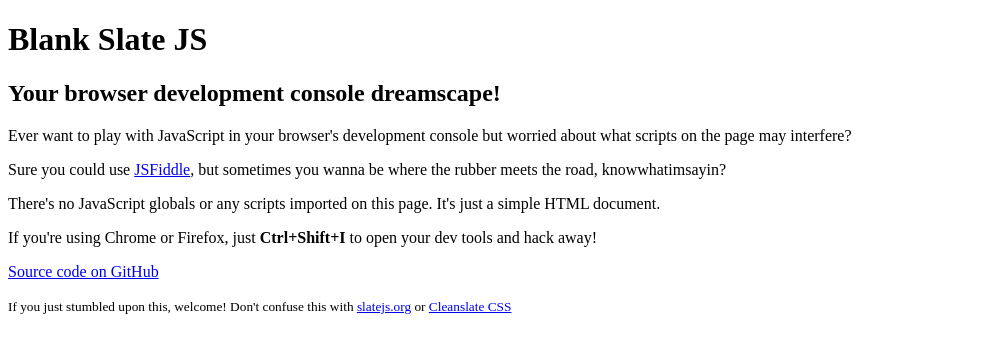
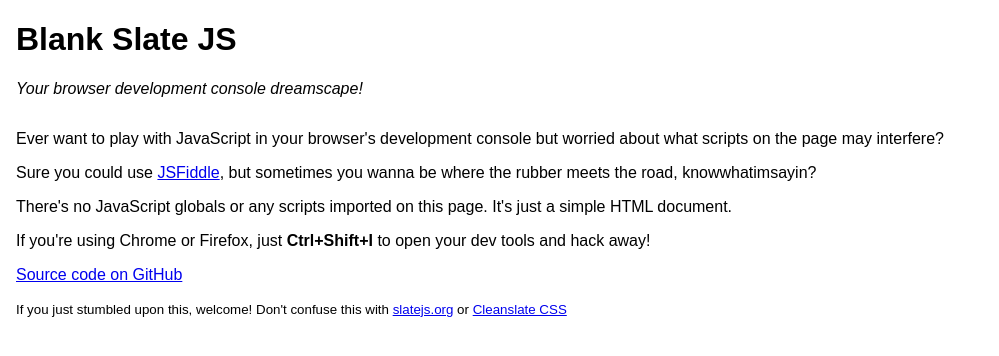
Before and after one commit to evanrmurphy/blank-slate-js, a plain HTML site: page index.html in a window 1280 px wide. Shown: the whole page, without its empty margins (0-999 px from the left). Drawn offline with Linux system fonts and the light colour scheme.

Commit message:
Some minor style/markup spiffiness

```diff
--- a/index.html
+++ b/index.html
@@ -4,8 +4,26 @@
   <title>Blank Slate JS</title>
 </head>
 <body>
-  <h1>Blank Slate JS</h1>
-  <h2>Your browser development console dreamscape!</h2>
+  <style>
+    body {
+      font-family: sans-serif;
+      margin: 1rem;
+    }
+
+    header {
+      margin-bottom: 2rem;
+    }
+
+    header > p {
+      font-style: italic;
+    }
+  </style>
+
+  <header>
+    <h1>Blank Slate JS</h1>
+    <p>Your browser development console dreamscape!</p>
+  </header>
+
   <p>Ever want to play with JavaScript in your browser's development console but worried about what scripts on the page may interfere?</p>
   <p>Sure you could use <a href="https://jsfiddle.net/">JSFiddle</a>, but sometimes you wanna be where the rubber meets the road, knowwhatimsayin?</p>
   <p>There's no JavaScript globals or any scripts imported on this page. It's just a simple HTML document.</p>
```
